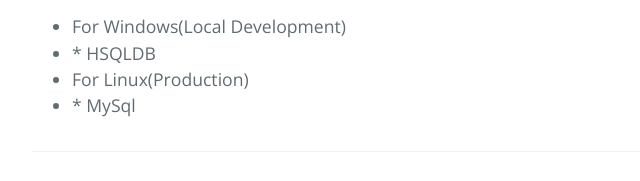
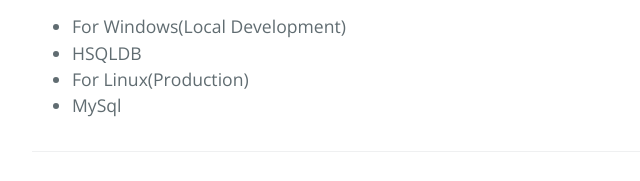
Before and after one commit to Marssmart/rr-app, a plain HTML site: page index.html in a window 1280 px wide. Shown: the part 1139-1320 px from the top of the page, 192-832 px from the left. Drawn offline with nearby package versions, Linux system fonts and the light colour scheme.

```diff
--- a/index.html
+++ b/index.html
@@ -57,9 +57,9 @@
 
 <ul>
 <li>For Windows(Local Development)</li>
-<li>* HSQLDB</li>
+<li>HSQLDB</li>
 <li>For Linux(Production)</li>
-<li>* MySql</li>
+<li>MySql</li>
 </ul>
 
       <footer class="site-footer">
--- a/params.json
+++ b/params.json
@@ -1,6 +1,6 @@
 {
   "name": "Radio Rallye App",
   "tagline": "Navigation App for participants on Radio Rallye 2017 event",
-  "body": "# Radio Rallye App\r\n\r\nThis project was created for purpose of navigating participants of Radio Rallye 2017 event ,that will took place in Žilina/Slovakia.\r\n\r\n## Main Goals\r\n* Create mobile friendly application\r\n* Allow to add multiple articles\r\n* Allow notification\r\n* Wrap application as \"Native\" in Android\r\n\r\n## Current State\r\n* Article support for Title,Main Title,Content and Google Maps with Routes and Markers - DONE\r\n* Native/Web notifications - IN PROGRESS\r\n* Youtube Video Support for Articles - PLANNED\r\n\r\n## Used Technologies\r\n* Spring Boot\r\n* Spring JPA\r\n* Spring Actuator\r\n\r\n## Requirements\r\n* For Windows(Local Development)\r\n* * HSQLDB\r\n* For Linux(Production)\r\n* * MySql\r\n\r\n\r\n\r\n",
+  "body": "# Radio Rallye App\r\n\r\nThis project was created for purpose of navigating participants of Radio Rallye 2017 event ,that will took place in Žilina/Slovakia.\r\n\r\n## Main Goals\r\n* Create mobile friendly application\r\n* Allow to add multiple articles\r\n* Allow notification\r\n* Wrap application as \"Native\" in Android\r\n\r\n## Current State\r\n* Article support for Title,Main Title,Content and Google Maps with Routes and Markers - DONE\r\n* Native/Web notifications - IN PROGRESS\r\n* Youtube Video Support for Articles - PLANNED\r\n\r\n## Used Technologies\r\n* Spring Boot\r\n* Spring JPA\r\n* Spring Actuator\r\n\r\n## Requirements\r\n* For Windows(Local Development)\r\n+ HSQLDB\r\n* For Linux(Production)\r\n+ MySql\r\n\r\n\r\n\r\n",
   "note": "Don't delete this file! It's used internally to help with page regeneration."
 }
```
